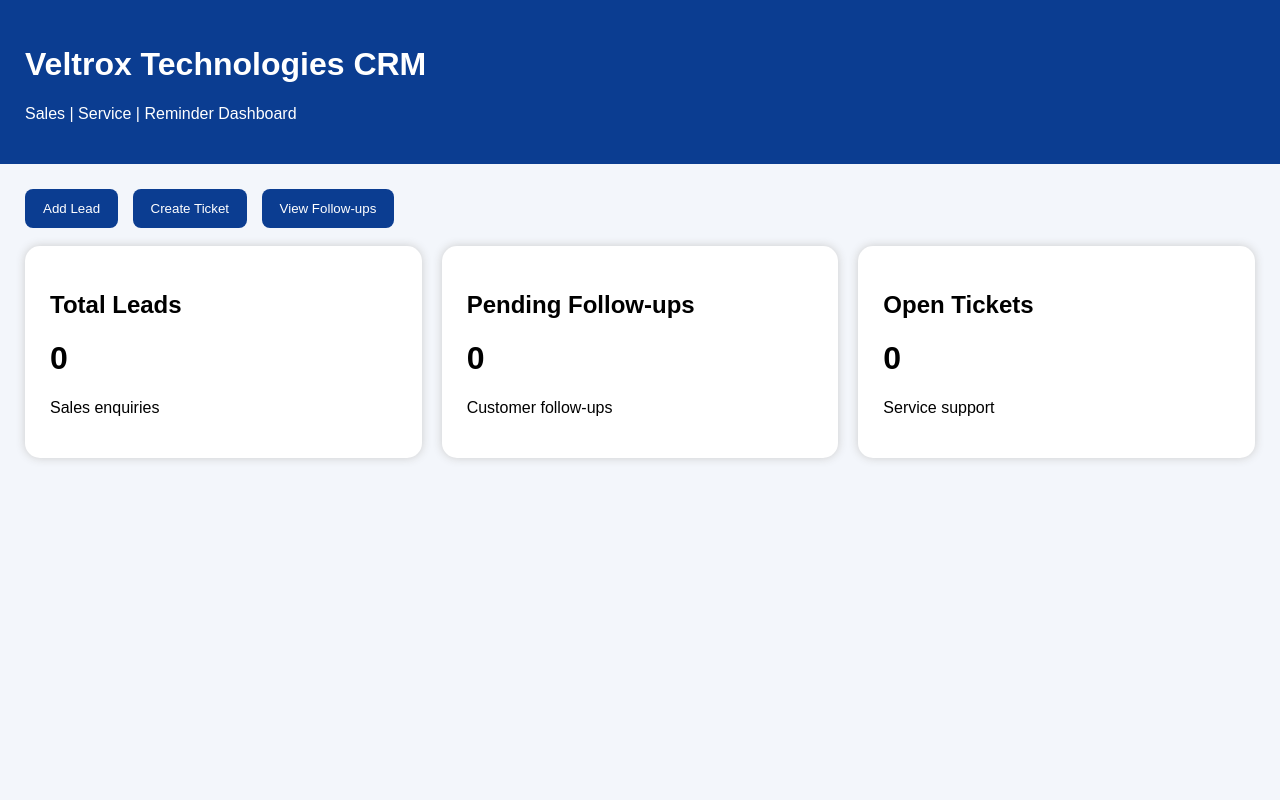
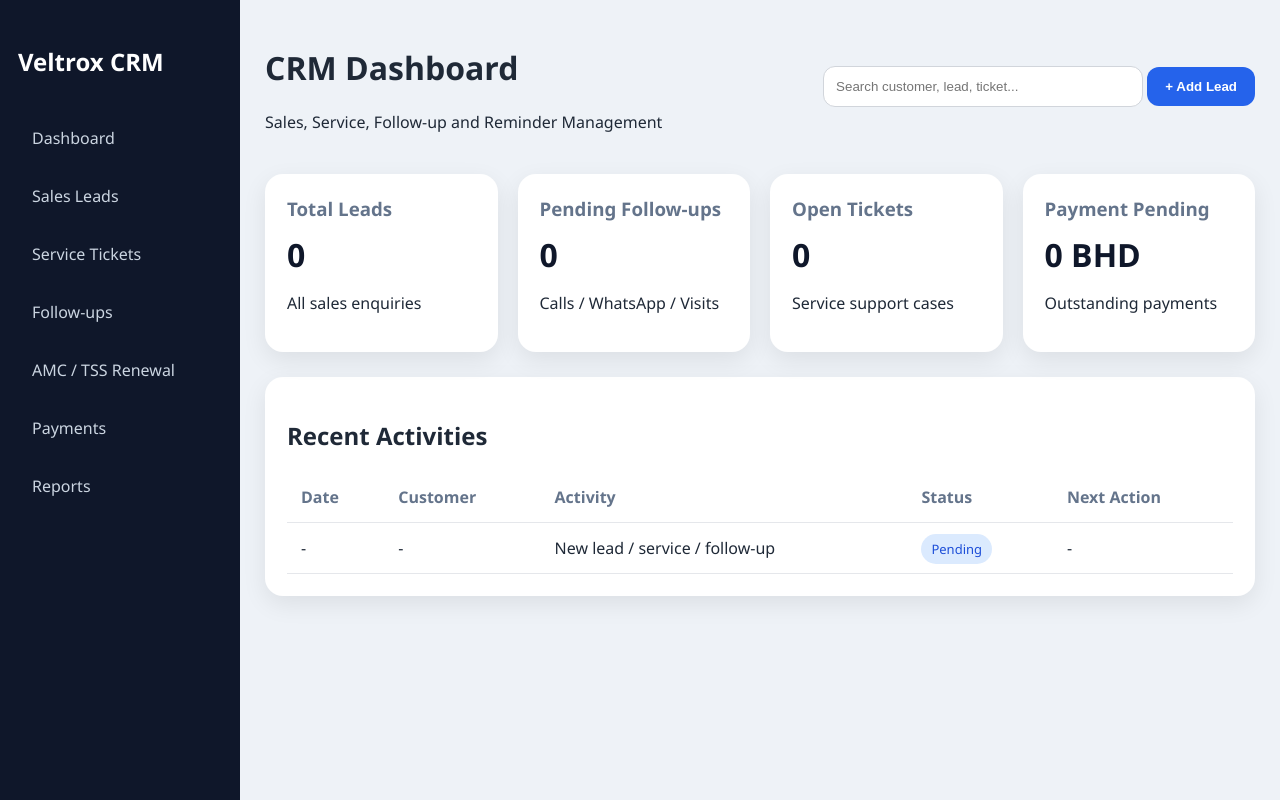
Before and after one commit to ChetanOberoi/Veltrox-Technologies-W.L.L.--CRM, a plain HTML site: page index.html in a window 1280 px wide. Drawn offline with Linux system fonts and the light colour scheme.

Commit message:
index.html

```diff
--- a/index.html
+++ b/index.html
@@ -2,87 +2,201 @@
 <html>
 <head>
 <title>Veltrox CRM</title>
+<meta name="viewport" content="width=device-width, initial-scale=1.0">
 
 <style>
-
+*{box-sizing:border-box}
 body{
     margin:0;
-    font-family:Arial;
-    background:#f3f6fb;
+    font-family:Segoe UI, Arial, sans-serif;
+    background:#eef2f7;
+    color:#1f2937;
 }
-
-.header{
-    background:#0b3d91;
+.sidebar{
+    position:fixed;
+    left:0;
+    top:0;
+    width:240px;
+    height:100vh;
+    background:#0f172a;
     color:white;
+    padding:25px 18px;
+}
+.sidebar h2{
+    margin-bottom:35px;
+}
+.sidebar a{
+    display:block;
+    color:#cbd5e1;
+    text-decoration:none;
+    padding:14px;
+    border-radius:10px;
+    margin-bottom:8px;
+}
+.sidebar a:hover{
+    background:#1e293b;
+    color:white;
+}
+.main{
+    margin-left:240px;
     padding:25px;
 }
-
-.container{
-    padding:25px;
+.topbar{
+    display:flex;
+    justify-content:space-between;
+    align-items:center;
+    margin-bottom:25px;
 }
-
+.search{
+    width:320px;
+    padding:12px;
+    border:1px solid #d1d5db;
+    border-radius:12px;
+}
+.btn{
+    background:#2563eb;
+    color:white;
+    border:none;
+    padding:12px 18px;
+    border-radius:12px;
+    cursor:pointer;
+    font-weight:600;
+}
 .cards{
     display:grid;
     grid-template-columns:repeat(auto-fit,minmax(220px,1fr));
     gap:20px;
+    margin-bottom:25px;
 }
-
 .card{
     background:white;
-    padding:25px;
-    border-radius:15px;
-    box-shadow:0px 0px 10px #ccc;
+    padding:22px;
+    border-radius:18px;
+    box-shadow:0 8px 25px rgba(0,0,0,0.08);
 }
-
-button{
-    background:#0b3d91;
-    color:white;
-    border:none;
-    padding:12px 18px;
-    border-radius:8px;
-    margin-right:10px;
-    cursor:pointer;
+.card h3{
+    color:#64748b;
+    margin:0;
 }
-
+.card h1{
+    margin:12px 0;
+    color:#0f172a;
+}
+.table-box{
+    background:white;
+    padding:22px;
+    border-radius:18px;
+    box-shadow:0 8px 25px rgba(0,0,0,0.08);
+}
+table{
+    width:100%;
+    border-collapse:collapse;
+}
+th,td{
+    padding:14px;
+    text-align:left;
+    border-bottom:1px solid #e5e7eb;
+}
+th{
+    color:#64748b;
+}
+.status{
+    padding:6px 10px;
+    border-radius:20px;
+    background:#dbeafe;
+    color:#1d4ed8;
+    font-size:13px;
+}
+@media(max-width:800px){
+    .sidebar{
+        position:relative;
+        width:100%;
+        height:auto;
+    }
+    .main{
+        margin-left:0;
+    }
+    .topbar{
+        display:block;
+    }
+    .search{
+        width:100%;
+        margin-bottom:12px;
+    }
+}
 </style>
-
 </head>
 
 <body>
 
-<div class="header">
-<h1>Veltrox Technologies CRM</h1>
-<p>Sales | Service | Reminder Dashboard</p>
+<div class="sidebar">
+    <h2>Veltrox CRM</h2>
+    <a href="#">Dashboard</a>
+    <a href="#">Sales Leads</a>
+    <a href="#">Service Tickets</a>
+    <a href="#">Follow-ups</a>
+    <a href="#">AMC / TSS Renewal</a>
+    <a href="#">Payments</a>
+    <a href="#">Reports</a>
 </div>
 
-<div class="container">
+<div class="main">
 
-<button>Add Lead</button>
-<button>Create Ticket</button>
-<button>View Follow-ups</button>
-
-<br><br>
+    <div class="topbar">
+        <div>
+            <h1>CRM Dashboard</h1>
+            <p>Sales, Service, Follow-up and Reminder Management</p>
+        </div>
+        <div>
+            <input class="search" placeholder="Search customer, lead, ticket...">
+            <button class="btn">+ Add Lead</button>
+        </div>
+    </div>
 
     <div class="cards">
-
         <div class="card">
-<h2>Total Leads</h2>
+            <h3>Total Leads</h3>
             <h1>0</h1>
-<p>Sales enquiries</p>
+            <p>All sales enquiries</p>
         </div>
 
         <div class="card">
-<h2>Pending Follow-ups</h2>
+            <h3>Pending Follow-ups</h3>
             <h1>0</h1>
-<p>Customer follow-ups</p>
+            <p>Calls / WhatsApp / Visits</p>
         </div>
 
         <div class="card">
-<h2>Open Tickets</h2>
+            <h3>Open Tickets</h3>
             <h1>0</h1>
-<p>Service support</p>
+            <p>Service support cases</p>
         </div>
 
+        <div class="card">
+            <h3>Payment Pending</h3>
+            <h1>0 BHD</h1>
+            <p>Outstanding payments</p>
+        </div>
+    </div>
+
+    <div class="table-box">
+        <h2>Recent Activities</h2>
+        <table>
+            <tr>
+                <th>Date</th>
+                <th>Customer</th>
+                <th>Activity</th>
+                <th>Status</th>
+                <th>Next Action</th>
+            </tr>
+            <tr>
+                <td>-</td>
+                <td>-</td>
+                <td>New lead / service / follow-up</td>
+                <td><span class="status">Pending</span></td>
+                <td>-</td>
+            </tr>
+        </table>
     </div>
 
 </div>
```
Lines whose indentation alone changed are shown as unchanged.
